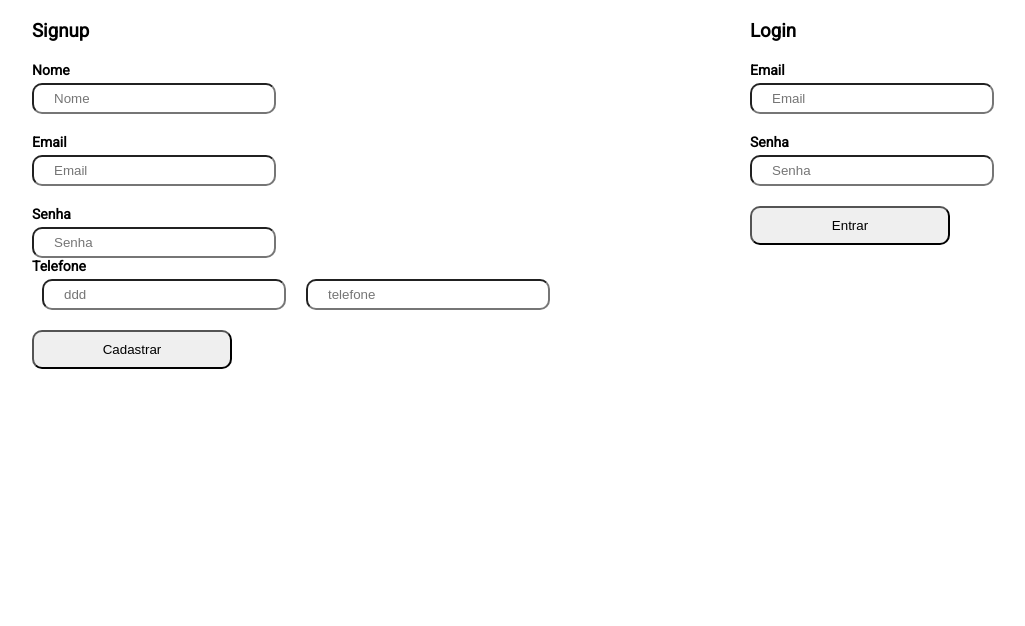
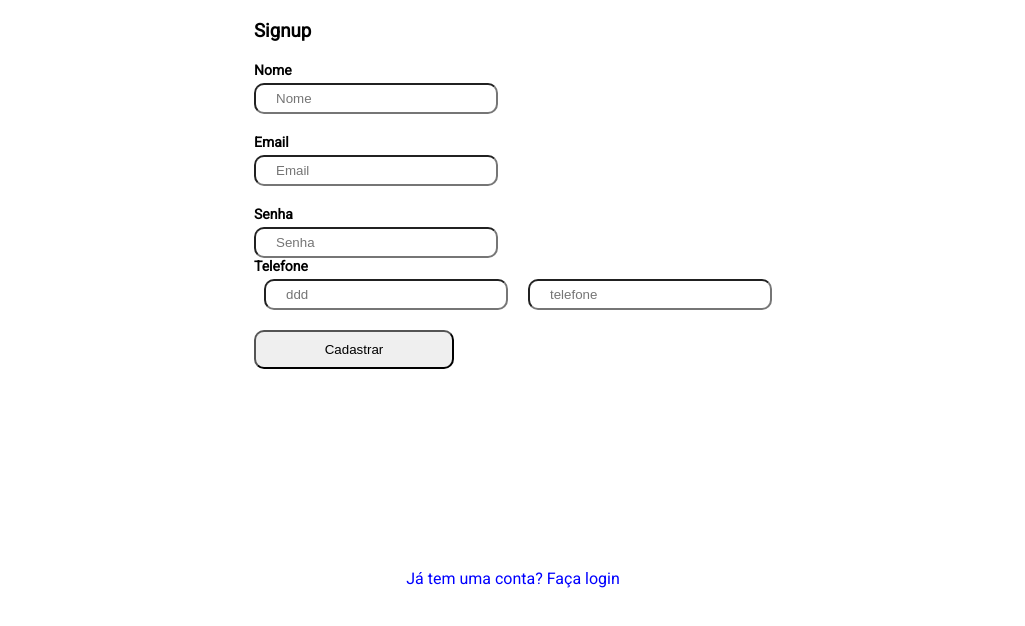
Before and after one commit to iagoPinheiro1401/authentication, a Next.js app: page / in a window 1280 px wide. Shown: the top 626 px of the page, without its empty margins (127-1152 px from the left). Built offline with nearby package versions, Linux system fonts and the light colour scheme.

Commit message:
modificado login e signup para duas funções diferentes

```diff
--- a/pages/api/user/signup.js
+++ b/pages/api/user/signup.js
@@ -15,7 +15,7 @@ const signup = createHandler()
             id: user._id,
         }
         await req.session.save()
-        res.send({ ok: true })
+        res.status(201).send({ ok: true })
     } catch (err) {
         if (err.code === 11000) {
             return res.status(400).send({
--- a/pages/index.jsx
+++ b/pages/index.jsx
@@ -1,76 +1,34 @@
 import styled from 'styled-components'
-import { useForm } from 'react-hook-form'
-import { joiResolver } from '@hookform/resolvers/joi'
-import axios from 'axios'
+import { useState } from 'react'
 
-import Input from '../src/components/input/Input'
-import Button from '../src/components/input/Button'
-
-import { signupSchema } from '../modules/user/user.schema'
+import SignupForm from '../src/components/forms/SignupForm'
+import LoginForm from '../src/components/forms/LoginForm'
 
 const FormsContainer = styled.div`
     display: flex;
+    flex-direction: column;
     gap: 200px;
     justify-content: center;
+    align-items: center;
     margin-top: 20px;
 `
 
-const Form = styled.form`
-    display: flex;
-    flex-direction: column;
+const ButtonState = styled.p`
+  color: blue;
+  cursor: pointer;
 `
 
-const TelefoneConatiner = styled.div`
-    display: flex;
-    gap: 10px;
-`
+function HomePage() {
+  const [isSignup, setIsSignup] = useState(true)
 
-const LabelTel = styled.p`
-    font-weight: bold;
-    font-size: 14px;
-    margin-bottom: 5px;
-`
-function HomePage() {
-  const { register, handleSubmit, formState: { errors }, setError } = useForm({
-    resolver: joiResolver(signupSchema)
-  })
-
-  const handleForm = async (data) => {
-    try {
-      const { status } = await axios.post(`${process.env.NEXT_PUBLIC_API_URL}/api/user/signup`, data)
-      if ( status === 201) {
-
-      }
-    } catch (err){
-      if (err.response.data.code === 11000) {
-        setError(err.response.data.duplicatedKey, {
-          type: 'duplicated'
-        })
-      }
-    }
+  const toggleForm = () => {
+    setIsSignup(!isSignup);
   }
 
   return (
     <FormsContainer>
-    <Form onSubmit={handleSubmit(handleForm)}>
-        <h3>Signup</h3>
-        <Input label="Nome" {...register('nome')} error={errors.nome}/>
-        <Input label="Email" {...register('email')} error={errors.email}/>
-        <Input  type="password" label="Senha" {...register('senha')} error={errors.senha}/>
-        <LabelTel>Telefone</LabelTel>
-      <TelefoneConatiner>
-          <Input placeholder="ddd" {...register('ddd')} error={errors.ddd}/>
-          <Input placeholder="telefone" {...register('telefone')} error={errors.telefone}/>
-      </TelefoneConatiner>
-      <Button type="submit">Cadastrar</Button>
-    </Form>
-
-    <Form>
-        <h3>Login</h3>
-        <Input label="Email"/>
-        <Input label="Senha" type="password"/>
-        <Button type="submit">Entrar</Button>
-    </Form>
+      {isSignup ? <SignupForm /> : <LoginForm />}
+      <ButtonState onClick={toggleForm}>{isSignup ? 'Já tem uma conta? Faça login' : 'Não tem uma conta? Cadastre-se'}</ButtonState>
     </FormsContainer>
   )
 }
--- /dev/null
+++ b/src/components/forms/LoginForm.jsx
@@ -0,0 +1,24 @@
+import styled from "styled-components"
+
+import Input from "../input/Input"
+import Button from "../input/Button"
+
+const Form = styled.form`
+    display: flex;
+    flex-direction: column;
+`
+
+const handleForm = () => {
+    console.log("entrou")
+    event.preventDefault()
+}
+
+export default function LoginForm() {
+    return(
+        <Form>
+            <Input label="Email" />
+            <Input  type="password" label="Senha"/>
+            <Button onClick={handleForm}>Entrar</Button>
+        </Form>
+    )
+}
--- /dev/null
+++ b/src/components/forms/SignupForm.jsx
@@ -0,0 +1,61 @@
+import styled from 'styled-components'
+import { useForm } from 'react-hook-form'
+import { joiResolver } from '@hookform/resolvers/joi'
+import axios from 'axios'
+
+import Input from '../input/Input'
+import Button from '../input/Button'
+
+import { signupSchema } from '../../../modules/user/user.schema'
+
+const TelefoneConatiner = styled.div`
+    display: flex;
+    gap: 10px;
+`
+
+const LabelTel = styled.p`
+    font-weight: bold;
+    font-size: 14px;
+    margin-bottom: 5px;
+`
+
+const Form = styled.form`
+    display: flex;
+    flex-direction: column;
+`
+
+export default function SignupForm() {
+
+    const { register, handleSubmit, formState: { errors }, setError } = useForm({
+        resolver: joiResolver(signupSchema)
+      })
+
+      const handleForm = async (data) => {
+        try {
+          const { status } = await axios.post(`${process.env.NEXT_PUBLIC_API_URL}/api/user/signup`, data)
+          if ( status === 201) {
+            console.log(data)
+          }
+        } catch (err){
+          if (err.response.data.code === 11000) {
+            setError(err.response.data.duplicatedKey, {
+              type: 'duplicated'
+            })
+          }
+        }
+      }
+    return(
+        <Form onSubmit={handleSubmit(handleForm)}>
+            <h3>Signup</h3>
+            <Input label="Nome" {...register('nome')} error={errors.nome}/>
+            <Input label="Email" {...register('email')} error={errors.email}/>
+            <Input  type="password" label="Senha" {...register('senha')} error={errors.senha}/>
+            <LabelTel>Telefone</LabelTel>
+            <TelefoneConatiner>
+                <Input placeholder="ddd" {...register('ddd')} error={errors.ddd}/>
+                <Input placeholder="telefone" {...register('telefone')} error={errors.telefone}/>
+            </TelefoneConatiner>
+            <Button type="submit">Cadastrar</Button>
+        </Form>
+    )
+}
```
